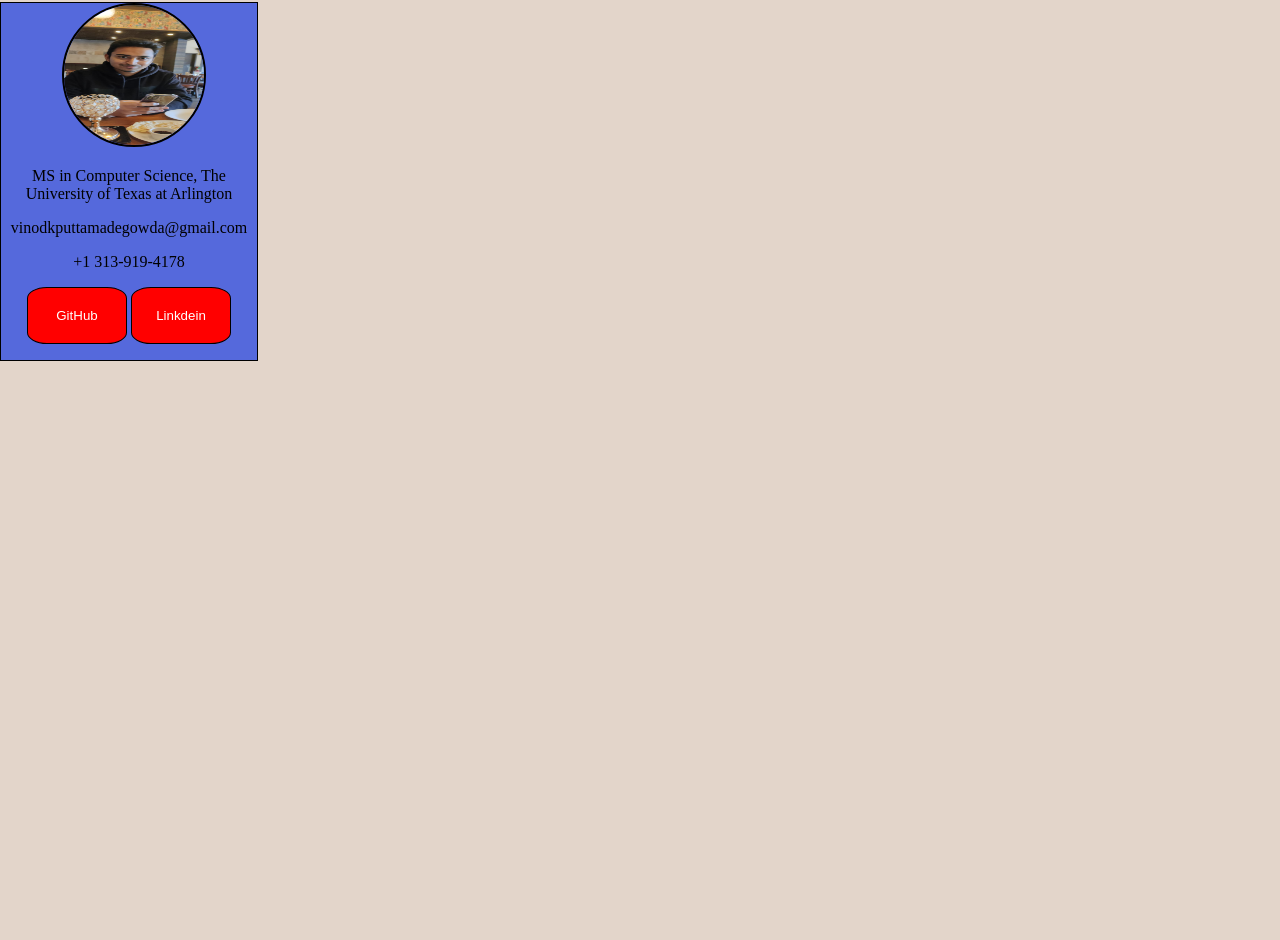
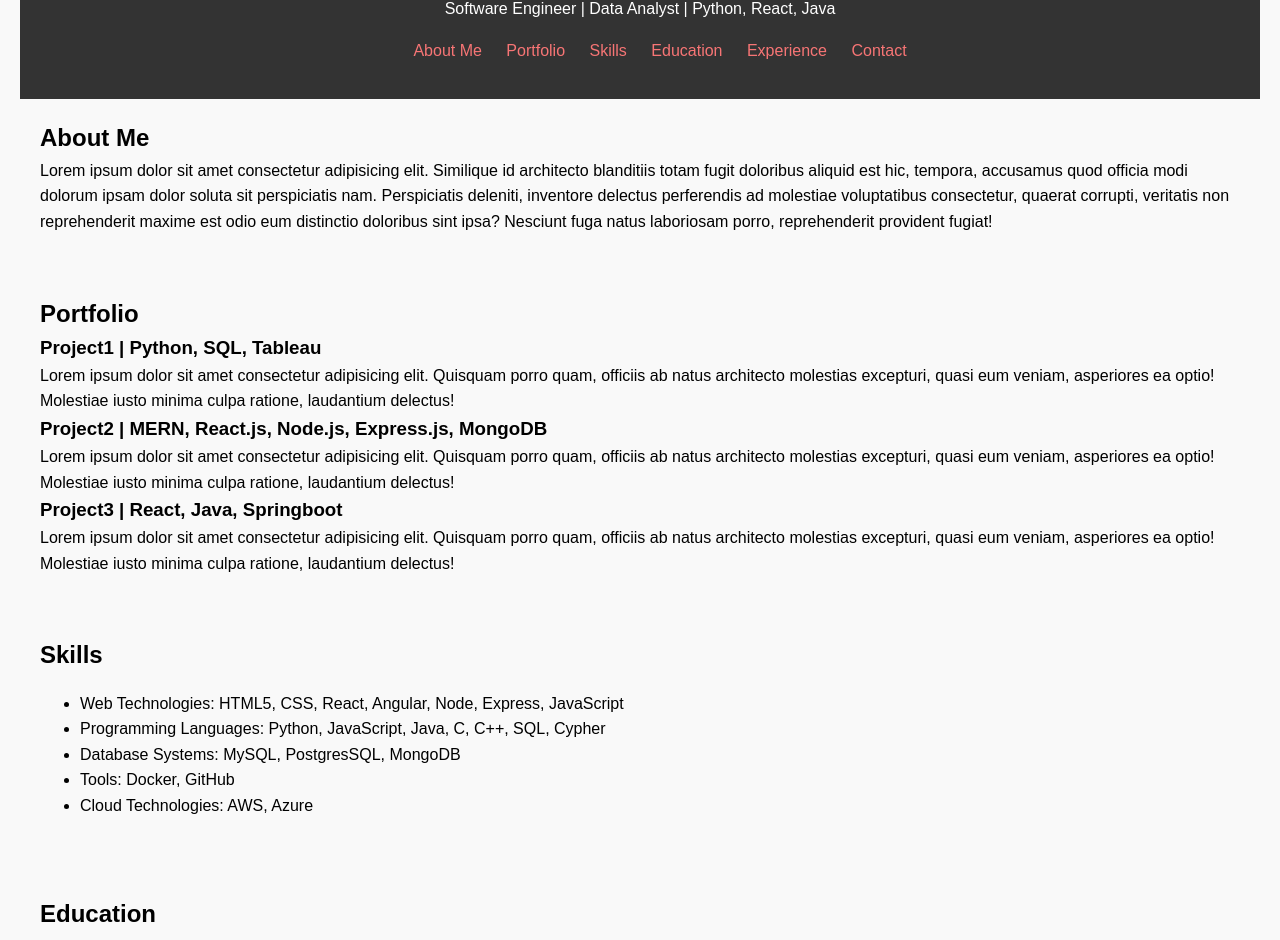
Before and after one commit to vinodpgowda/portfolio, a plain HTML site: page index.html in a window 1280 px wide. Shown: the part 95-1035 px from the top of the page. Before the commit the page ends 800 px from the top, so only its background shows below. Drawn offline with Linux system fonts and the light colour scheme.

Commit message:
redesigned the web page

```diff
--- a/app.css
+++ b/app.css
@@ -1,48 +1,53 @@
-body {
-    background-color: #e3d5ca;
+body,h1,h2,h3,h4,p,section,div {
     margin: 0;
 }
 
-h1 {
-    text-align: center;
-    color: black;
-    margin-bottom: 0;
+body {
+    background-color: #f9f9f9;
+    font-family: Arial, sans-serif;
+    padding: 20px;
+    line-height: 1.6;
 }
 
-#tagline {
+header {
     text-align: center;
-    font-size: 18px;
-    margin-top: 0;
-
+    background-color: #333;
+    color: #fff;
+    padding: 20px;
 }
 
-aside {
- height: 100%;
- width: 20%;
- border: 1px solid black;
- text-align: center;
- background-color: rgb(85,105,220);
+nav ul {
+    list-style-type: none;
 }
 
-img {
-    width: 140px;
-    height: 140px;
-    margin-left: 10px;
-    border: 2px solid black;
-    border-radius: 50%;
-    box-shadow: 0 1 1 -1 0000;
+nav ul li {
+    display: inline;
+    margin: 10px;
 }
 
-button {
-    border: 1px solid black;
-    border-radius: 20%;
-    background-color: red;
-    text-align: center;
-    padding: 20px;
-    width: 100px;
+nav ul li a{
+    color: #f77575;
+    text-decoration: none;
 }
 
-button a {
-    color: white;
-    text-decoration: none;
+nav ul li a:hover{
+    color: #f77575;
+    text-decoration: underline;
 }
+
+section {
+    margin-bottom: 20px;
+    padding: 20px;
+    border-radius: 5px;
+}
+
+footer {
+    text-align: center;
+    background-color: #333;
+    color: #fff;
+    padding: 10px;
+}
+
+html {
+    scroll-behavior: smooth;
+}
--- a/index.html
+++ b/index.html
@@ -10,35 +10,118 @@
 
 <body>
     <header>
+        <h1>Vinod Kumar Puttamadegowda</h1>
+        <p id="tagline">Software Engineer | Data Analyst | Python, React, Java</p>
         <nav>
-            <a href=""></a>
+            <ul>
+                <li><a href="#about">About Me</a></li>
+                <li><a href="#portfolio">Portfolio</a></li>
+                <li><a href="#skills">Skills</a></li>
+                <li><a href="#education">Education</a></li>
+                <li><a href="#experience">Experience</a></li>
+                <li><a href="#contact">Contact</a></li>
+            </ul>
         </nav>
     </header>
-    <h1>Vinod Kumar Puttamadegowda</h1>
-    <p id="tagline">Software Engineer | Data Analyst | Python, React, Java</p>
-    <aside>
-        <img src="Photo.JPG" alt="">
-        <p>
-            MS in Computer Science, The University of Texas at Arlington
-        </p>
-        <p>
-            vinodkputtamadegowda@gmail.com
-        </p>
-        <p>
-            +1 313-919-4178
-        </p>
-        <p>
-            <button>
-                <a href="https://www.github.com/vinodpgowda">GitHub</a>
-            </button>
-            <button>
-                <a href="https://www.linkedin.com/vinodpgowda">Linkdein</a>
-            </button>
+    <section id="about">
+        <h2>About Me</h2>
+        <p>Lorem ipsum dolor sit amet consectetur adipisicing elit. Similique id architecto blanditiis totam fugit
+            doloribus aliquid est hic, tempora, accusamus quod officia modi dolorum ipsam dolor soluta sit perspiciatis
+            nam.
+            Perspiciatis deleniti, inventore delectus perferendis ad molestiae voluptatibus consectetur, quaerat
+            corrupti, veritatis non reprehenderit maxime est odio eum distinctio doloribus sint ipsa? Nesciunt fuga
+            natus laboriosam porro, reprehenderit provident fugiat!</p>
+    </section>
 
-        </p>
-    </aside>
+    <section id="portfolio">
+        <h2>Portfolio</h2>
+        <div id="project">
+            <h3>Project1 | Python, SQL, Tableau</h3>
+            <p>Lorem ipsum dolor sit amet consectetur adipisicing elit. Quisquam porro quam, officiis ab natus
+                architecto molestias excepturi, quasi eum veniam, asperiores ea optio! Molestiae iusto minima culpa
+                ratione, laudantium delectus!</p>
+        </div>
+        <div id="project">
+            <h3>Project2 | MERN, React.js, Node.js, Express.js, MongoDB</h3>
+            <p>Lorem ipsum dolor sit amet consectetur adipisicing elit. Quisquam porro quam, officiis ab natus
+                architecto molestias excepturi, quasi eum veniam, asperiores ea optio! Molestiae iusto minima culpa
+                ratione, laudantium delectus!</p>
+        </div>
+        <div id="project">
+            <h3>Project3 | React, Java, Springboot</h3>
+            <p>Lorem ipsum dolor sit amet consectetur adipisicing elit. Quisquam porro quam, officiis ab natus
+                architecto molestias excepturi, quasi eum veniam, asperiores ea optio! Molestiae iusto minima culpa
+                ratione, laudantium delectus!</p>
+        </div>
+    </section>
+    <section id="skills">
+        <h2>Skills</h2>
+        <ul>
+            <li>Web Technologies: HTML5, CSS, React, Angular, Node, Express, JavaScript</li>
+            <li>Programming Languages: Python, JavaScript, Java, C, C++, SQL, Cypher</li>
+            <li>Database Systems: MySQL, PostgresSQL, MongoDB</li>
+            <li>Tools: Docker, GitHub</li>
+            <li>Cloud Technologies: AWS, Azure</li>
+        </ul>
+    </section>
+    <section id="education">
+        <h2>Education</h2>
+        <div class="education">
+            <h3>The University of Texas at Arlington, US</h3>
+            <h4>Coursework: </h4>
+            <p>DAA, DAMT, CCBD, DS, DM</p>
 
+        </div>
+        <div class="education">
+            <h3>Visveraya Technological University, Bengaluru, Karnataka, India</h3>
+            <h4>Coursework: </h4>
+            <p>Data Structures and Programming in C</p>
 
+        </div>
+    </section>
+    <section id="experience">
+        <h2>Professional Experience</h2>
+        <div class="experience">
+            <h3>GlobalShala Education Pvt Ltd, Bengaluru, Karnataka, India</h3>
+            <h4><i>Data Analyst</i> December 2021 - Januaray 2022</h4>
+            <ul>
+                <li>Lorem ipsum dolor sit amet consectetur adipisicing elit. Ipsam atque fuga necessitatibus consequatur
+                    culpa. Adipisci fuga minus culpa facilis alias reiciendis officia. Deserunt odit, temporibus facilis
+                    enim provident ullam est.</li>
+                <li>Lorem ipsum dolor sit amet consectetur adipisicing elit. Provident eligendi eos vitae nemo neque
+                    suscipit quibusdam? Dolores eligendi eos id assumenda iure cum ducimus odio debitis, velit, quis
+                    consequuntur blanditiis?</li>
+            </ul>
+        </div>
+        <div class="experience">
+            <h3>Umlaut Pvt Ltd, Bengaluru, Karnataka, India</h3>
+            <h4><i>Software Engineer</i> November 2018 - August 2020</h4>
+            <ul>
+                <li>Lorem ipsum dolor sit amet consectetur adipisicing elit. Ipsam atque fuga necessitatibus consequatur
+                    culpa. Adipisci fuga minus culpa facilis alias reiciendis officia. Deserunt odit, temporibus facilis
+                    enim provident ullam est.</li>
+                <li>Lorem ipsum dolor sit amet consectetur adipisicing elit. Provident eligendi eos vitae nemo neque
+                    suscipit quibusdam? Dolores eligendi eos id assumenda iure cum ducimus odio debitis, velit, quis
+                    consequuntur blanditiis?</li>
+                <li>Lorem ipsum dolor sit amet consectetur, adipisicing elit. Necessitatibus quas magni placeat
+                    blanditiis tempore a possimus accusamus provident, odio omnis ipsum sequi libero deleniti eos qui.
+                    Ipsa laborum aperiam facere.</li>
+                <li>
+                    Lorem ipsum dolor sit amet consectetur adipisicing elit. Sit illo adipisci quo harum? Eos officia
+                    doloribus repudiandae! Dolores repellat in ad hic! Minima totam possimus corporis, nulla odio
+                    mollitia et?
+                </li>
+            </ul>
+        </div>
+    </section>
+    <section id="contact">
+        <h2>Contact Me</h2>
+        <p>&#9993;: vinodkputtamadegowda@gmail.com</p>
+        <p>&#x260E;: +1 313-919-4178</p>
+    </section>
+    <footer>
+        <p>&copy; 2024 Vinod Kumar Puttamadegowda</p>
+    </footer>
 </body>
 
 </html>
```
Also changed, not shown: Photo.JPG (deleted), 1 other file.
